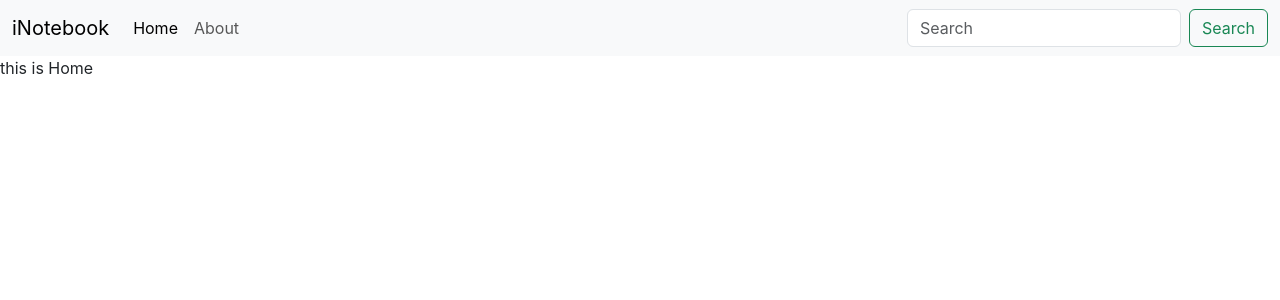
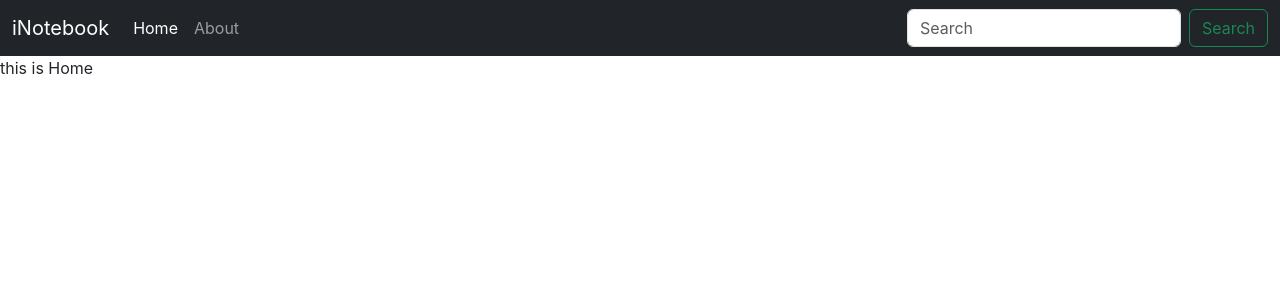
Before and after one commit to Himanshu8868/iNotebook, a React (Create React App) app: page / in a window 1280 px wide. Shown: the top 300 px of the page. Built offline with nearby package versions, Linux system fonts and the light colour scheme.

Commit message:
added useLocation to navigate between nav items in hover highlight

```diff
--- a/src/components/NavBar.js
+++ b/src/components/NavBar.js
@@ -1,9 +1,13 @@
-import React from 'react'   //rafce//
-import { Link } from "react-router-dom";
+import React,{useEffect} from 'react'   //rafce//
+import { Link , useLocation } from "react-router-dom";
 const NavBar = () => {
+    let location = useLocation();
+    useEffect(() => {
+     console.log(location.pathname)
+    }, [location]);
     return (
         <>
-            <nav className="navbar navbar-expand-lg bg-body-tertiary">
+            <nav className="navbar navbar-expand-lg navbar-dark bg-dark">
                 <div className="container-fluid">
                     <Link className="navbar-brand" to="/">iNotebook </Link>
                     <button className="navbar-toggler" type="button" data-bs-toggle="collapse" data-bs-target="#navbarSupportedContent" aria-controls="navbarSupportedContent" aria-expanded="false" aria-label="Toggle navigation">
@@ -12,10 +16,10 @@ const NavBar = () => {
                     <div className="collapse navbar-collapse" id="navbarSupportedContent">
                         <ul className="navbar-nav me-auto mb-2 mb-lg-0">
                             <li className="nav-item">
-                                <Link className="nav-link active" aria-current="page" to="/">Home</Link>
+                                <Link className= {`nav-link ${location.pathname ==="/" ? "active" : " "}`} aria-current="page" to="/">Home</Link>
                             </li>
                             <li className="nav-item">
-                                <Link className="nav-link" to="/about"> About </Link>
+                                <Link className = {`nav-link ${location.pathname === "/about" ? "active" : " "}`} to="/about"> About </Link>
                             </li>
 
                         </ul>
```
